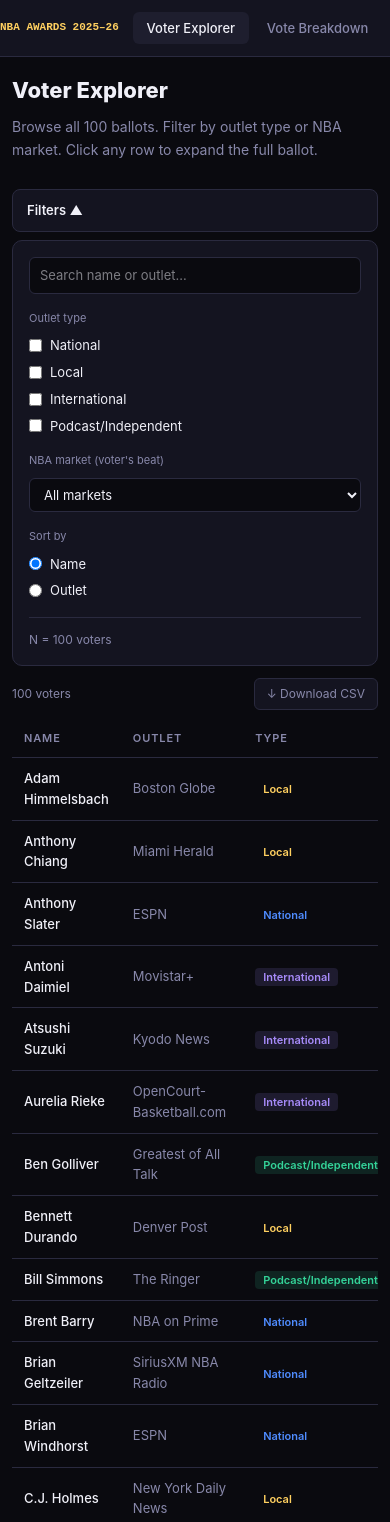
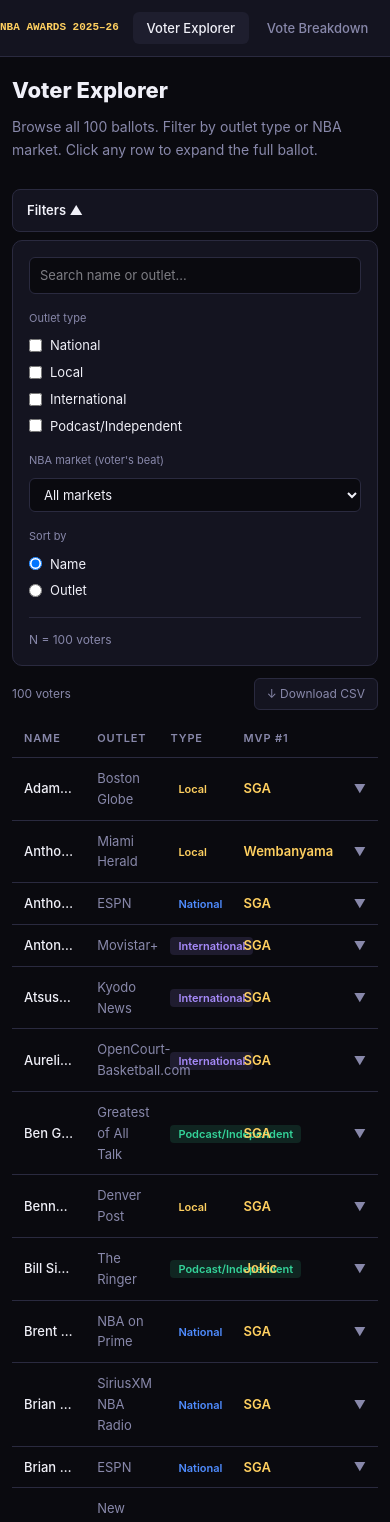
Before and after one commit to stekl20/mvpvote, a React (Vite) app: page / in a window 390 px wide. Shown: the top 1522 px of the page. Built offline with nearby package versions, Linux system fonts and the light colour scheme.

Commit message:
Fix stat description order, uniform ballot cards, voter table mobile overflow

```diff
--- a/src/components/OutlierSpotlight.tsx
+++ b/src/components/OutlierSpotlight.tsx
@@ -80,7 +80,7 @@
                       distance: <span style={{ color: 'var(--accent)', fontFamily: 'monospace', fontWeight: 700 }}>{deviation}</span>
                     </span>
                   </div>
-                  <div className="flex gap-3 flex-wrap">
+                  <div style={{ display: 'grid', gridTemplateColumns: `repeat(${rankKeys.length}, 1fr)`, gap: 8 }}>
                     {rankKeys.map((key, i) => {
                       const pick = ballot[key];
                       const voterRank = i + 1;
--- a/src/components/StatsScatter.tsx
+++ b/src/components/StatsScatter.tsx
@@ -235,14 +235,6 @@
 
       {/* Stat selector + description */}
       <div className="mobile-stack flex items-center gap-4 mb-4">
-        <div style={{
-          flex: 1, background: 'var(--surface-2)', border: '1px solid var(--border)', borderRadius: 8,
-          padding: '10px 14px', fontSize: 13, color: 'var(--text-secondary)',
-          display: 'flex', alignItems: 'flex-start', gap: 8,
-        }}>
-          <span style={{ color: 'var(--accent)', fontWeight: 700, flexShrink: 0 }}>{currentStatLabel}:</span>
-          <span>{currentDescription}</span>
-        </div>
         {isOffensive ? (
           <select value={offStat} onChange={e => setOffStat(e.target.value as OffStatKey)}
             className="mobile-full"
@@ -260,6 +252,14 @@
             ))}
           </select>
         )}
+        <div style={{
+          flex: 1, background: 'var(--surface-2)', border: '1px solid var(--border)', borderRadius: 8,
+          padding: '10px 14px', fontSize: 13, color: 'var(--text-secondary)',
+          display: 'flex', alignItems: 'flex-start', gap: 8,
+        }}>
+          <span style={{ color: 'var(--accent)', fontWeight: 700, flexShrink: 0 }}>{currentStatLabel}:</span>
+          <span>{currentDescription}</span>
+        </div>
       </div>
 
       {hasOutlier && (
--- a/src/components/VoterTable.tsx
+++ b/src/components/VoterTable.tsx
@@ -148,7 +148,7 @@
       </aside>
 
       {/* Table */}
-      <div className="flex-1 overflow-x-auto">
+      <div className="voter-table-container flex-1 overflow-x-auto">
         <div className="flex items-center justify-between" style={{ marginBottom: 10 }}>
           <span style={{ fontSize: 12, color: 'var(--text-secondary)' }}>{filtered.length} voters</span>
           <button
@@ -162,7 +162,7 @@
             ↓ Download CSV
           </button>
         </div>
-        <table style={{ width: '100%', borderCollapse: 'collapse', fontSize: 13 }}>
+        <table className="voter-table" style={{ width: '100%', borderCollapse: 'collapse', fontSize: 13 }}>
           <thead>
             <tr style={{ borderBottom: '1px solid var(--border)' }}>
               {[
@@ -197,7 +197,7 @@
                     onMouseEnter={e => { if (!isExpanded) (e.currentTarget as HTMLElement).style.background = 'rgba(255,255,255,0.03)'; }}
                     onMouseLeave={e => { if (!isExpanded) (e.currentTarget as HTMLElement).style.background = 'transparent'; }}
                   >
-                    <td style={{ padding: '10px 12px', fontWeight: 500 }}>{voter.name}</td>
+                    <td className="voter-cell-name" style={{ padding: '10px 12px', fontWeight: 500 }}>{voter.name}</td>
                     <td style={{ padding: '10px 12px', color: 'var(--text-secondary)' }}>{voter.outlet}</td>
                     <td style={{ padding: '10px 12px' }}>
                       <span style={{
--- a/src/index.css
+++ b/src/index.css
@@ -93,4 +93,9 @@
   .ballot-col, .team-col { min-width: 0 !important; }
   .voter-info-col { display: none !important; }
   .expanded-divider { display: none !important; }
+
+  /* Table: fixed layout so it never exceeds viewport width */
+  .voter-table-container { overflow-x: hidden !important; }
+  .voter-table { table-layout: fixed !important; }
+  .voter-cell-name { overflow: hidden; text-overflow: ellipsis; white-space: nowrap; max-width: 0; }
 }
```
